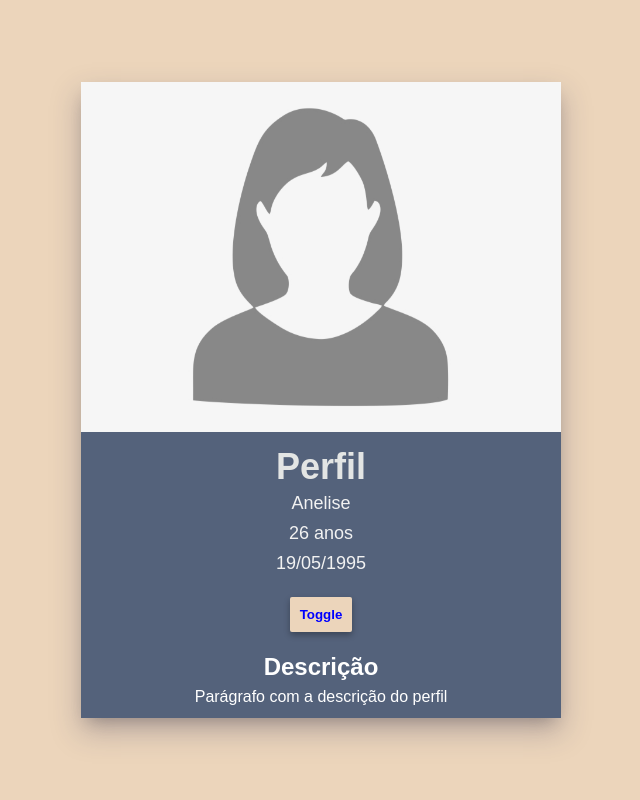
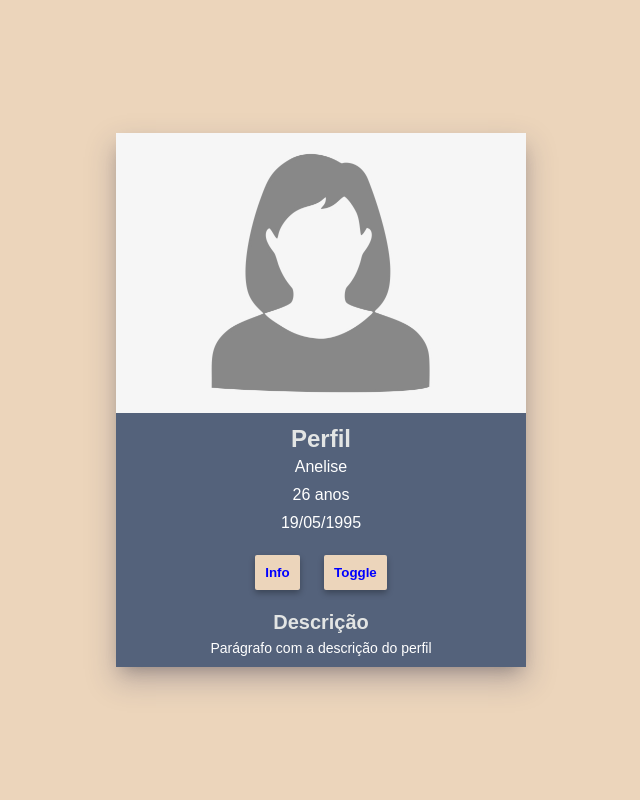
Before and after one commit to anepaz/js-project, a PHP site: page / in a window 1280 px wide. Shown: the whole page, without its empty margins (319-959 px from the left). Run offline with PHP 8.4, Linux system fonts and the light colour scheme.

Commit message:
change font size

```diff
--- a/index.html
+++ b/index.html
@@ -20,12 +20,11 @@
         <p>19/05/1995</p>
       </div>
 
-      <div class="button">
+      <div class="buttons">
+        <button id="info">Info</button>
         <button id="toggle">Toggle</button>
-      </div>
 
-      <div id="text">
-
+        <div id="text"></div>
       </div>
 
     </div>
--- a/style.css
+++ b/style.css
@@ -1,10 +1,9 @@
 body {
   background-color: #ECD5BB;
   height: 100vh;
-  overflow: hidden;
   margin: 0;
   padding: 0;
-  color: black;
+  color: white;
   font-family: sans-serif;
 }
 
@@ -22,21 +21,19 @@ body {
 }
 
 .profile-pic {
-  height: 350px;
-  width: 480px;
+  height: 280px;
+  width: 410px;
 }
 
 .text-content {
-  font-size: 18px;
-  color: #f2f2f2;
+  font-size: 16px;
   line-height: 12px;
 }
 
 #toggle {
   position: relative;
   font-weight: bold;
-  margin-top: 10px;
-  margin-bottom: 10px;
+  margin: 10px;
   background-color: #ECD5BB;
   color: blue;
   border: none;
@@ -51,11 +48,31 @@ body {
   color: black;
 }
 
+#info {
+  position: relative;
+  font-weight: bold;
+  margin: 10px;
+  background-color: #ECD5BB;
+  color: blue;
+  border: none;
+  border-radius: 2px;
+  padding: 10px;
+  cursor: pointer;
+  box-shadow: 0px 3px 6px rgba(0, 0, 0, 0.3);
+}
+
 .title-prof {
   color: #E3E5E4;
+  font-size: 24px;
 }
 
 #text {
   line-height: 10px;
   color: white;
+  font-size: 14px;
 }
+
+#text h2 {
+  font-size: 20px;
+  color: #E3E5E4;
+}
```
